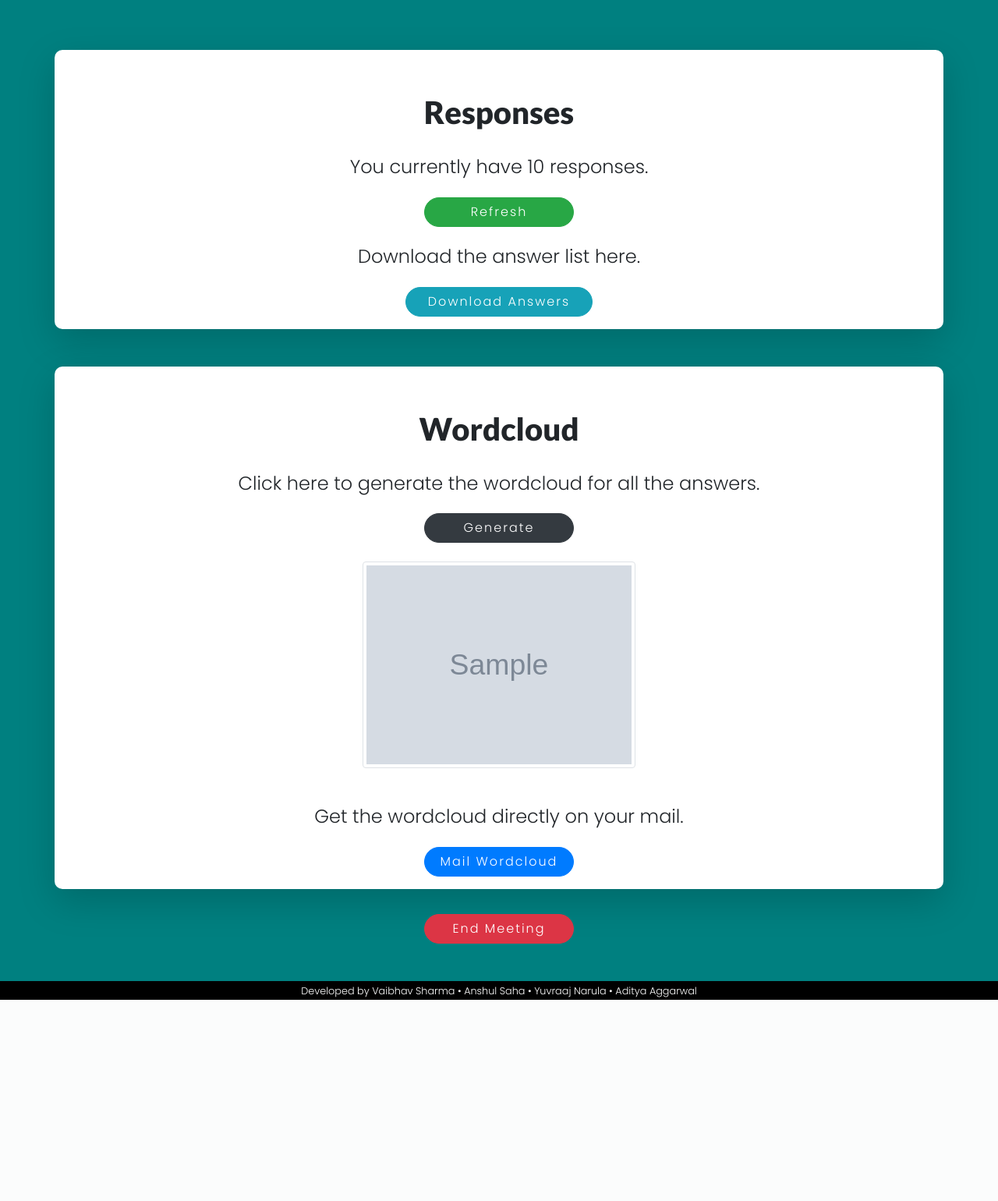
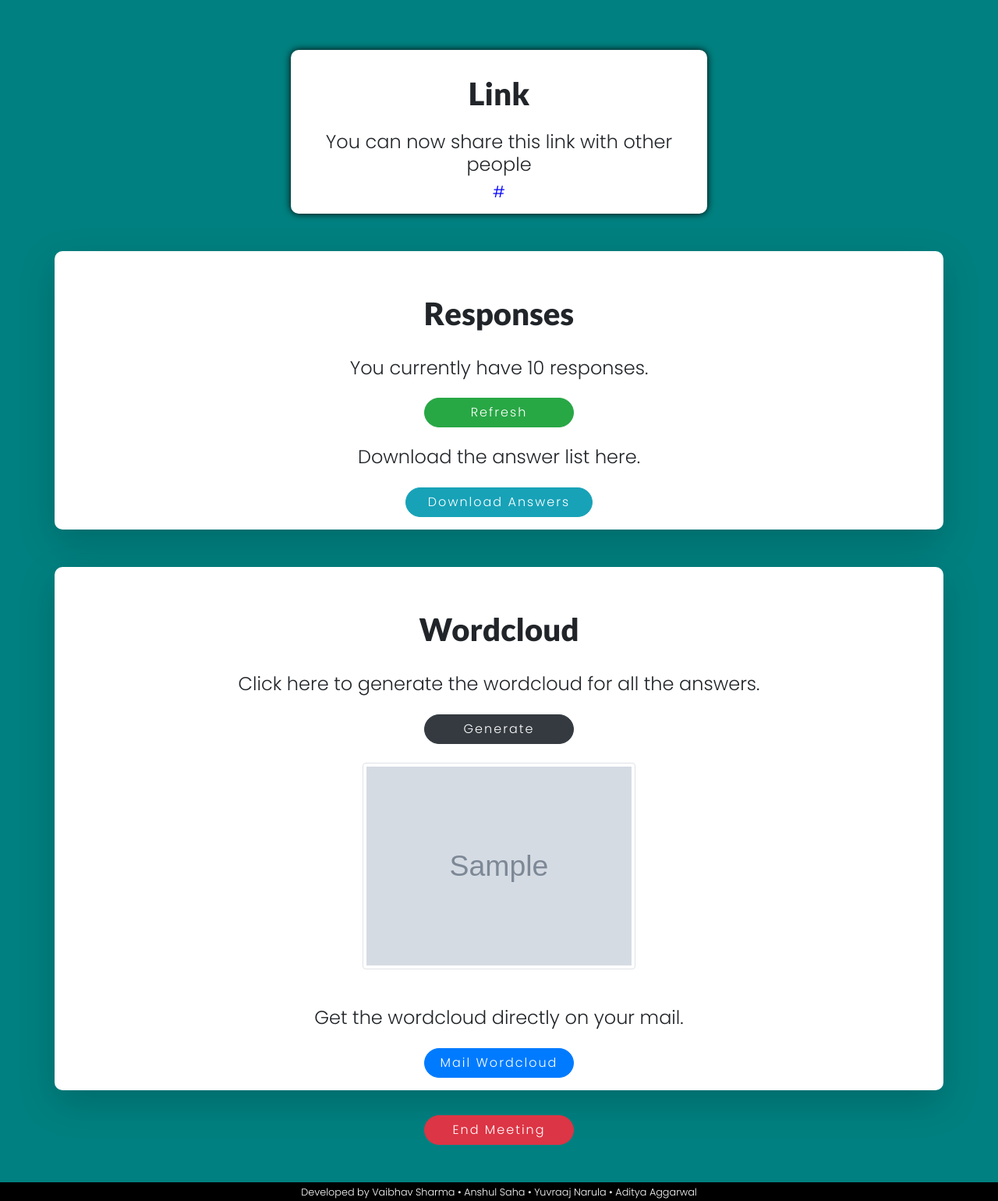
Before and after one commit to Tech-Shell/ask-it, a Django app: template templates/pages/admin_area.html in a window 1280 px wide. Shown: the part 64-1604 px from the top of the page at 78% size. Before the commit the page ends 1346 px from the top, so only its background shows below. Run offline with Django 3.2, Linux system fonts and the light colour scheme; the template is opened without the code that fills it: most values are stand-ins (such as "Sample title", 1, 10 or a date in 2020); grey boxes marked "Sample" are stand-in pictures; some libraries are stand-ins or nearby versions.

Commit message:
big change

```diff
--- a/templates/base.html
+++ b/templates/base.html
@@ -3,14 +3,14 @@
 <html lang="en">
 
 <head>
-  <!-- Required meta tags -->
   <meta charset="utf-8">
+  <meta name="keywords" content="Ask-it, ask-it, answering website,answergarden,techshell,amity,amity46">
   <meta name="viewport" content="width=device-width, initial-scale=1, shrink-to-fit=no">
-  <!--Fonts-->
+  <meta name="author" content="Vaibhav Sharma">
+  <meta name="author" content="Anshul Saha">
   <link href="https://fonts.googleapis.com/css2?family=Raleway:wght@800&display=swap" rel="stylesheet">
   <link href="https://fonts.googleapis.com/css2?family=Poppins:wght@300&display=swap" rel="stylesheet">
   <link href="https://fonts.googleapis.com/css2?family=Lato:wght@900&display=swap" rel="stylesheet">
-  <!-- Bootstrap CSS -->
   <link rel="stylesheet" href="https://use.fontawesome.com/releases/v5.4.1/css/all.css">
   <link rel="stylesheet" href="https://stackpath.bootstrapcdn.com/bootstrap/4.5.0/css/bootstrap.min.css"
     integrity="sha384-9aIt2nRpC12Uk9gS9baDl411NQApFmC26EwAOH8WgZl5MYYxFfc+NcPb1dKGj7Sk" crossorigin="anonymous">
@@ -26,12 +26,21 @@
   <link rel="stylesheet" href="https://firebasestorage.googleapis.com/v0/b/webp-bf95a.appspot.com/o/css%2Fanswer.css?alt=media&token=523e7f63-c468-4325-9c4d-b084ab9748f4">
   <link rel="stylesheet" href="https://firebasestorage.googleapis.com/v0/b/webp-bf95a.appspot.com/o/css%2Fadmin_area.css?alt=media&token=85c12c42-3f22-499e-87bb-b1d8779ec325">
   <title>Ask-it | {% block title %}{% endblock %}</title>
+  <style>
+    .link3 {
+      margin-top: 8rem;
+    }
+    #responses_content {
+      margin-top:1rem;
+    }
+    #responses_cont {
+      margin-top: 3rem;
+    }
+  </style>
 </head>
 
 <body>
 {% block content %}{% endblock %}
-  <!-- Optional JavaScript -->
-  <!-- jQuery first, then Popper.js, then Bootstrap JS -->
   <script src="https://firebasestorage.googleapis.com/v0/b/webp-bf95a.appspot.com/o/js%2Fto-top.js?alt=media&token=4951358c-5ef5-45f2-97e8-5a9d445c19fb"></script>
   <script src="https://firebasestorage.googleapis.com/v0/b/webp-bf95a.appspot.com/o/js%2Fpreloader.js?alt=media&token=07c707ea-0785-4559-8074-f106703b0a29"></script>
   <script src="https://code.jquery.com/jquery-3.5.1.slim.min.js"
@@ -44,5 +53,4 @@
     integrity="sha384-OgVRvuATP1z7JjHLkuOU7Xw704+h835Lr+6QL9UvYjZE3Ipu6Tp75j7Bh/kR0JKI" crossorigin="anonymous">
   </script>
 </body>
-
 </html>
--- a/templates/pages/admin_area.html
+++ b/templates/pages/admin_area.html
@@ -13,12 +13,32 @@
     <div class="collapse navbar-collapse nav menu">
       <ul class="navbar-nav nav-align">
         <li class="nav-item"><a href="{% url 'index' %}" class="nav-link">Home</a></li>
-        <li class="nav-item"><a href="#responses" class="nav-link">Responses</a></li>
+        <li class="nav-item"><a href="#responses_cont" class="nav-link">Responses</a></li>
         <li class="nav-item"><a href="#wordcloud" class="nav-link">Wordcloud</a></li>
       </ul>
     </div>
   </nav>
-  <div class="container responses shadow-lg" id="responses">
+  <div class="container-fluid link3">
+    <div class="row  justify-content-center">
+      <div class="col-12 col-md-5 link1">
+        <div class="row">
+         <div class="col-12 text-center">
+          <h1 class="responses_head">Link</h1>
+         </div>
+        </div>
+        <div class="row">
+          <div class="col-12 text-center mb-2">
+            <h4 class="responses_content mb-2" id="responses_content">
+              You can now share this link with other people
+            </h4>
+            <h5><a style="color:blue" href="{{ user_url }}" class="plum">{{ user_url }}</a></h5>
+          </div>
+        </div>
+      </div>
+      </div>
+    </div>
+  </div>
+  <div class="container responses shadow-lg" id="responses_cont">
     <div class="row justify-content-center">
       <div class="col-12 text-center mt-4">
         <h1 class="responses_head">Responses</h1>
--- a/templates/pages/index.html
+++ b/templates/pages/index.html
@@ -3,14 +3,11 @@
 <html lang="en">
 
 <head>
-  <!-- Required meta tags -->
   <meta charset="utf-8">
   <meta name="viewport" content="width=device-width, initial-scale=1, shrink-to-fit=no">
-  <!--Fonts-->
   <link href="https://fonts.googleapis.com/css2?family=Raleway:wght@800&display=swap" rel="stylesheet">
   <link href="https://fonts.googleapis.com/css2?family=Poppins:wght@300&display=swap" rel="stylesheet">
   <link href="https://fonts.googleapis.com/css2?family=Lato:wght@900&display=swap" rel="stylesheet">
-  <!-- Bootstrap CSS -->
   <link rel="stylesheet" href="https://use.fontawesome.com/releases/v5.4.1/css/all.css">
   <link rel="stylesheet" href="https://stackpath.bootstrapcdn.com/bootstrap/4.5.0/css/bootstrap.min.css"
     integrity="sha384-9aIt2nRpC12Uk9gS9baDl411NQApFmC26EwAOH8WgZl5MYYxFfc+NcPb1dKGj7Sk" crossorigin="anonymous">
```
Also changed, not shown: pages/views.py (+17 -9 lines), templates/pages/generate.html (deleted, +0 -29 lines), imgs/GS8XxMWQnaeVYTWRHmSah123HyMNvI3Di40DjwmoysgwNYkjyG.png (added).
